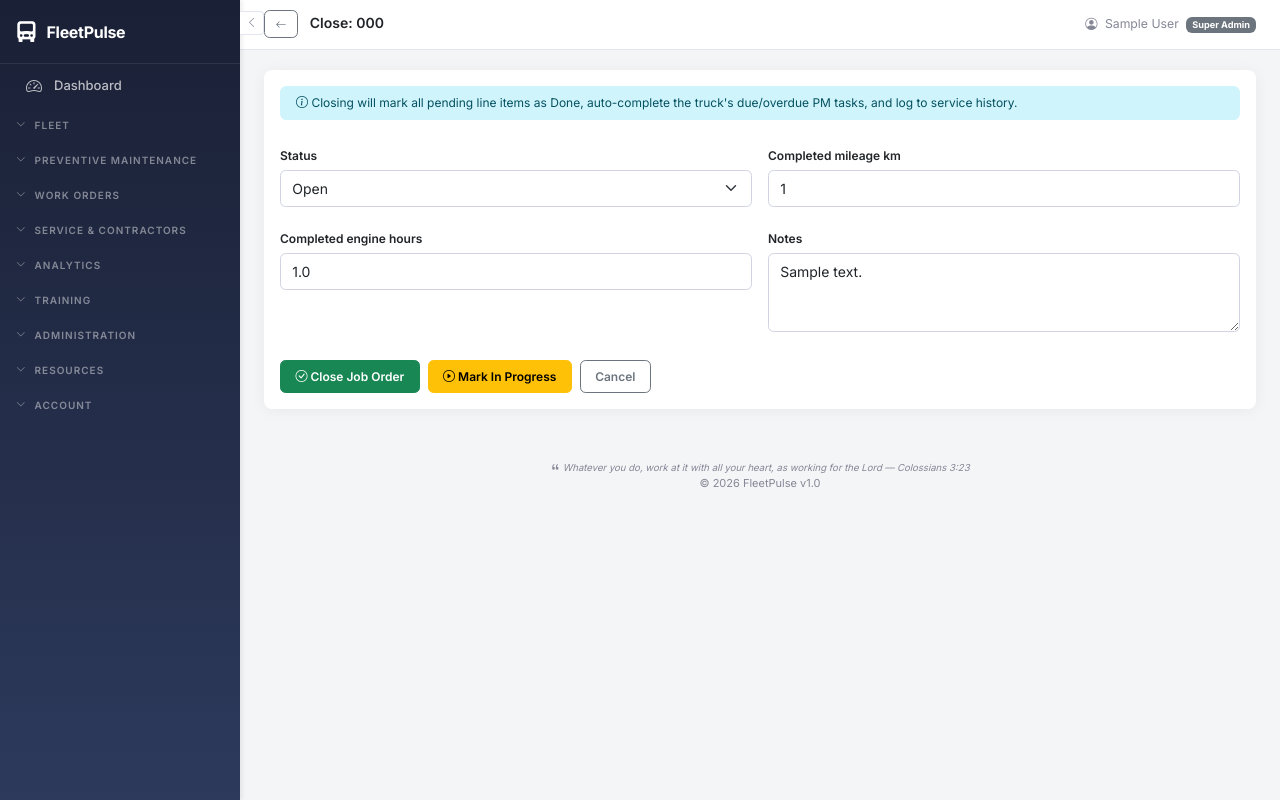
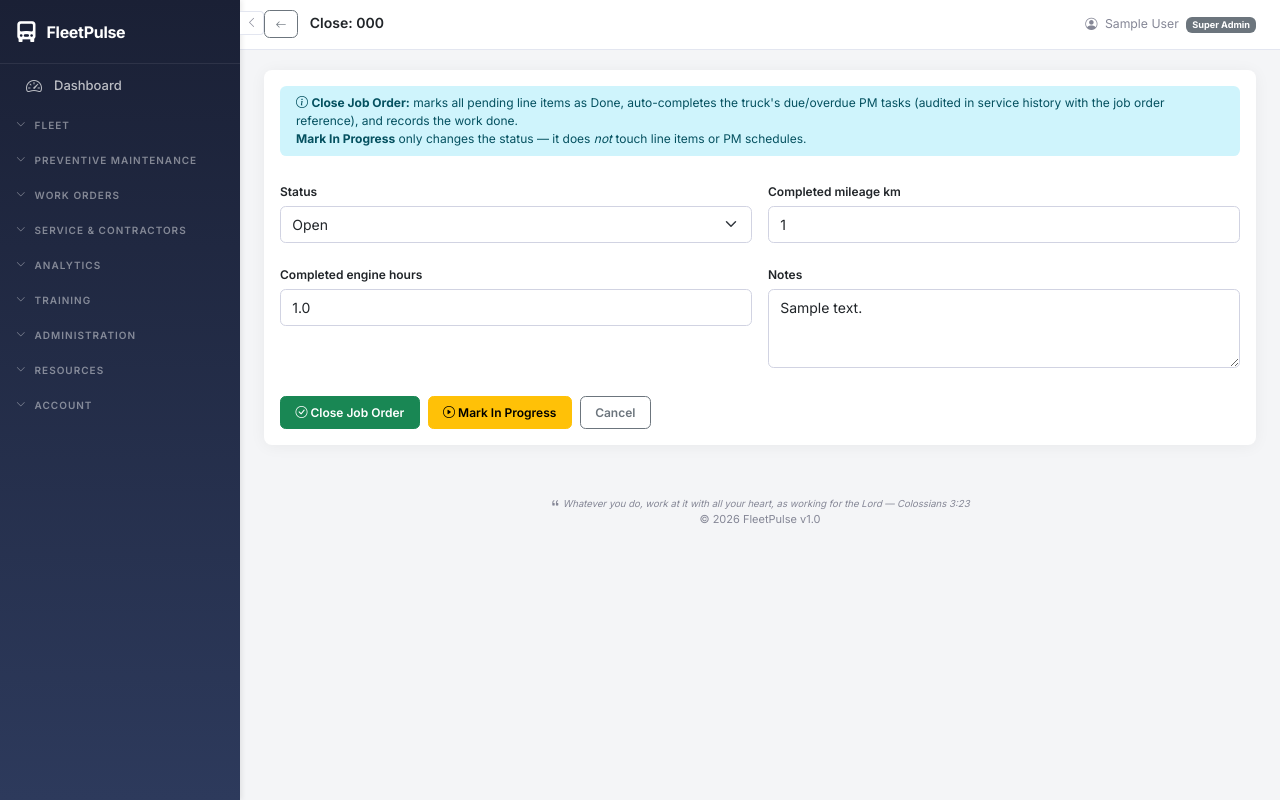
Before and after one commit to WinefredoSailes/stmiet-truckpmsmanagement, a Django app: page /joborders/1/close/ in a window 1280 px wide. Run offline with Django 5.2, Linux system fonts and the light colour scheme; a user stored in the database is signed in; tables that the repository leaves empty hold one stand-in row (values such as "Sample post").

Commit message:
Harden PM auto-complete: audit source/performer, gate on CLOSED status, show work done in service history

```diff
--- a/truck_pms/joborders/templates/joborders/close_form.html
+++ b/truck_pms/joborders/templates/joborders/close_form.html
@@ -12,7 +12,8 @@
             {% endif %}
             <div class="alert alert-info py-2 small mb-4">
                 <i class="bi bi-info-circle"></i>
-                Closing will mark all pending line items as Done, auto-complete the truck's due/overdue PM tasks, and log to service history.
+                <strong>Close Job Order:</strong> marks all pending line items as Done, auto-completes the truck's due/overdue PM tasks (audited in service history with the job order reference), and records the work done.
+                <br><strong>Mark In Progress</strong> only changes the status — it does <em>not</em> touch line items or PM schedules.
             </div>
             <div class="row g-3">
                 {% for field in form %}
@@ -27,7 +28,7 @@
                 <button type="submit" name="status" value="CLOSED" class="btn btn-success" onclick="return confirm('Close this job order? This will log service history and update PM schedules.')">
                     <i class="bi bi-check-circle"></i> Close Job Order
                 </button>
-                <button type="submit" name="status" value="IN_PROGRESS" class="btn btn-warning">
+                <button type="submit" name="status" value="IN_PROGRESS" class="btn btn-warning" title="Only changes status — does not auto-complete PM schedules">
                     <i class="bi bi-play-circle"></i> Mark In Progress
                 </button>
                 <a href="{% url 'joborders:detail' order.pk %}" class="btn btn-outline-secondary">Cancel</a>
--- a/truck_pms/joborders/views.py
+++ b/truck_pms/joborders/views.py
@@ -213,18 +213,38 @@ def job_order_close(request, pk):
                     item.status = 'DONE'
                     item.save()
             order.save()
+            work_done = [
+                item.task_template.name if item.task_template
+                else (item.description or 'Line item')[:60]
+                for item in order.line_items.filter(status='DONE')
+            ]
+            if order.status == 'CLOSED':
+                work_done_text = (
+                    ' Work done: ' + '; '.join(work_done) + '.'
+                    if work_done else ''
+                )
+            else:
+                work_done_text = ''
             ServiceLogEntry.objects.create(
                 job_order=order,
                 truck=order.truck,
                 action=f'Job {order.get_status_display()}',
                 description=f'Job order {order.jo_number} '
-                            f'marked as {order.get_status_display()}',
+                            f'marked as {order.get_status_display()}.'
+                            f'{work_done_text}',
                 performed_by=request.user,
                 mileage_at=order.completed_mileage_km,
                 engine_hours_at=order.completed_engine_hours,
             )
-            for item in order.line_items.all():
-                if item.status == 'DONE' and item.task_template:
+            if order.status != 'CLOSED':
+                messages.success(
+                    request,
+                    f'Job order {order.jo_number} marked as '
+                    f'{order.get_status_display()}.'
+                )
+                return redirect('joborders:detail', pk=pk)
+            for item in order.line_items.filter(status='DONE'):
+                if item.task_template:
                     pm_schedule = PMSchedule.objects.filter(
                         truck=order.truck,
                         task_template=item.task_template
@@ -237,7 +257,28 @@ def job_order_close(request, pk):
                         pm_schedule.last_engine_hours = (
                             order.completed_engine_hours
                         )
+                        pm_schedule.last_completed_by = request.user
+                        pm_schedule.last_completed_source = (
+                            PMSchedule.CompletionSource.JOB_ORDER
+                        )
                         pm_schedule.save()
+                        ServiceLogEntry.objects.create(
+                            truck=order.truck, job_order=order,
+                            line_item=item,
+                            action=(
+                                f'PM completed: '
+                                f'{pm_schedule.task_template.name}'
+                            ),
+                            description=(
+                                f'PM task "{pm_schedule.task_template.name}" '
+                                f'completed via job order {order.jo_number} '
+                                f'line item.'
+                            ),
+                            performed_by=request.user,
+                            performed_at=order.completed_at,
+                            mileage_at=order.completed_mileage_km,
+                            engine_hours_at=order.completed_engine_hours,
+                        )
             for sched in PMSchedule.objects.filter(
                 truck=order.truck, is_active=True
             ).exclude(task_template__interval_type='VISUAL'):
@@ -245,6 +286,10 @@ def job_order_close(request, pk):
                     sched.last_completed_at = order.completed_at
                     sched.last_mileage_km = order.completed_mileage_km
                     sched.last_engine_hours = order.completed_engine_hours
+                    sched.last_completed_by = request.user
+                    sched.last_completed_source = (
+                        PMSchedule.CompletionSource.AUTO_CLOSE
+                    )
                     sched.save()
                     ServiceLogEntry.objects.create(
                         truck=order.truck, job_order=order,
--- a/truck_pms/trucks/views.py
+++ b/truck_pms/trucks/views.py
@@ -52,7 +52,7 @@ def truck_detail(request, pk):
         'assigned_to', 'created_by', 'contractor'
     ).order_by('-created_at')[:20]
     service_logs = truck.service_logs.select_related(
-        'performed_by'
+        'performed_by', 'job_order'
     ).prefetch_related('parts').order_by('-performed_at')[:20]
     cr_fields = [
         truck.mv_file_no, truck.cr_number, truck.or_number,
```
Also changed, not shown: truck_pms/joborders/tests.py (+45 -6 lines), truck_pms/pms/models.py (+13 -0 lines), truck_pms/pms/templates/pms/schedule_list.html (+6 -1 lines), truck_pms/pms/tests.py (+11 -0 lines), truck_pms/pms/views.py (+15 -0 lines), truck_pms/trucks/templates/trucks/detail.html (+8 -4 lines), truck_pms/pms/migrations/0003_pmschedule_last_completed_by_and_more.py (added).
